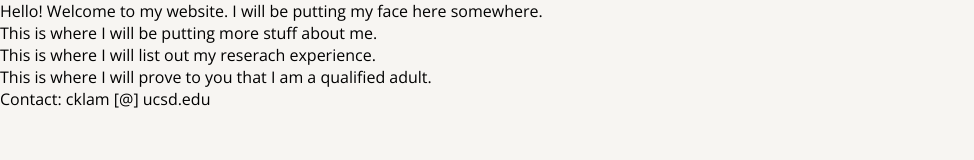
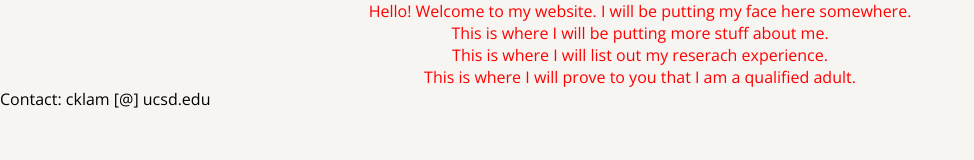
Before and after one commit to cindyprograms/cindyprograms.github.io, a plain HTML site: page index.html in a window 1280 px wide. Shown: the whole page, without its empty margins (0-974 px from the left). Drawn offline with nearby package versions, Linux system fonts and the light colour scheme; a script that the page names is missing.

Commit message:
containersyo

```diff
--- a/assets/style.css
+++ b/assets/style.css
@@ -16,3 +16,10 @@ clear: both;
 . navbar {
     color:red;
 }
+
+.container {
+    width: 720px;
+    margin: 0px auto;
+    text-align: center;
+    color: red;
+}
--- a/index.html
+++ b/index.html
@@ -10,25 +10,25 @@
 
 <!-- opening page stuffs -->
 <body>
-	<div id="welcome">
+	<div id="welcome" class="container">
 		Hello! Welcome to my website. I will be putting my face here somewhere.
 	</div>
 
 	<!--div id="bg"><img src="assets/background.jpg" id="bgfixed" /></div>-->
 
 <!-- about page stuffs -->
-	<div id ="about">
+	<div id ="about" class="container">
 		This is where I will be putting more stuff about me.
 	</div>
 
 <!-- research page stuffs -->
-	<div id="research">
+	<div id="research" class="container">
 		This is where I will list out my reserach experience.
 	</div>
 
 <!-- Resume & CV page stuffs -->
 
-	<div id="resumecv">
+	<div id="resumecv" class="container">
 		This is where I will prove to you that I am a qualified adult.
 	</div>
 
```
